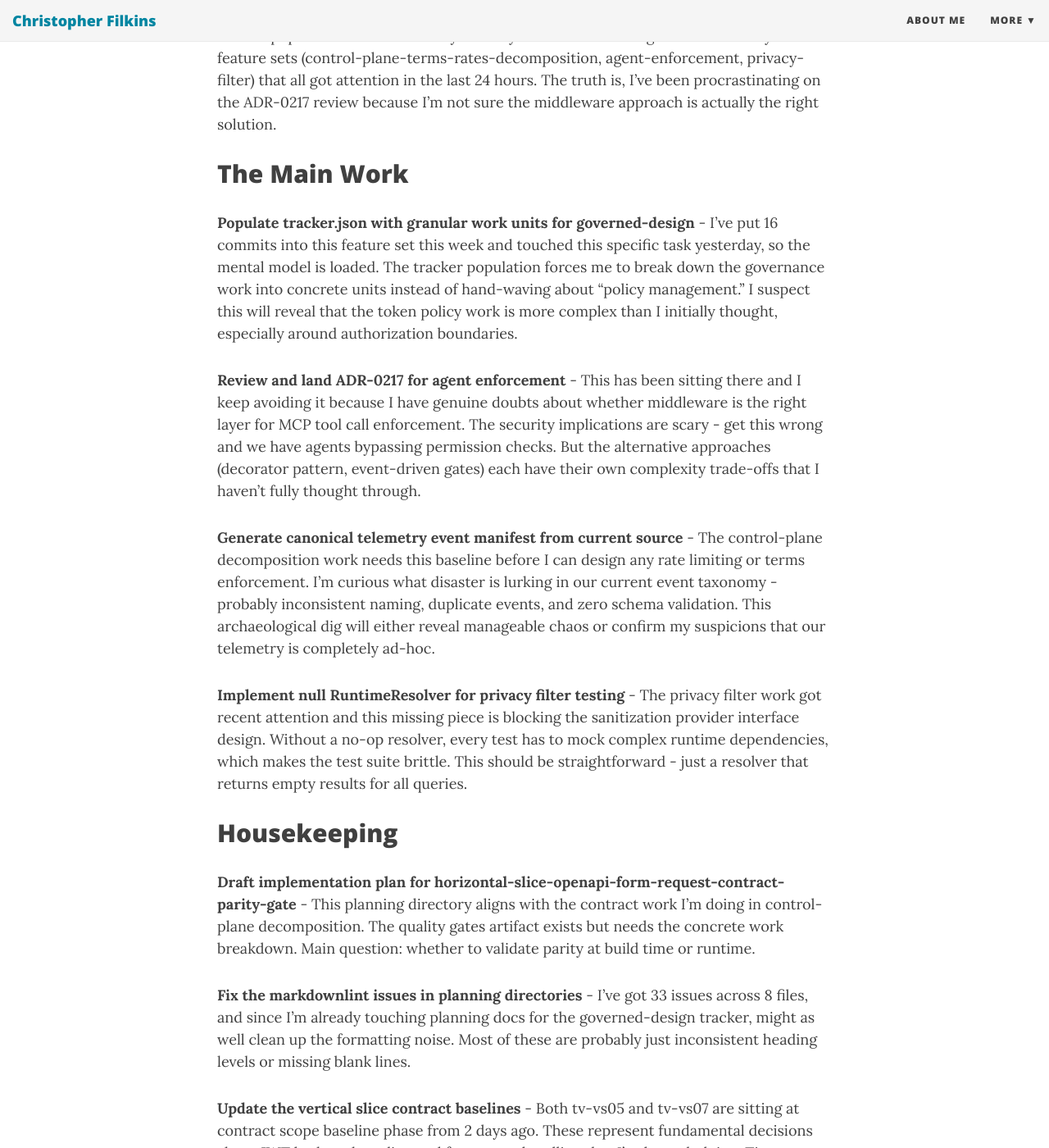
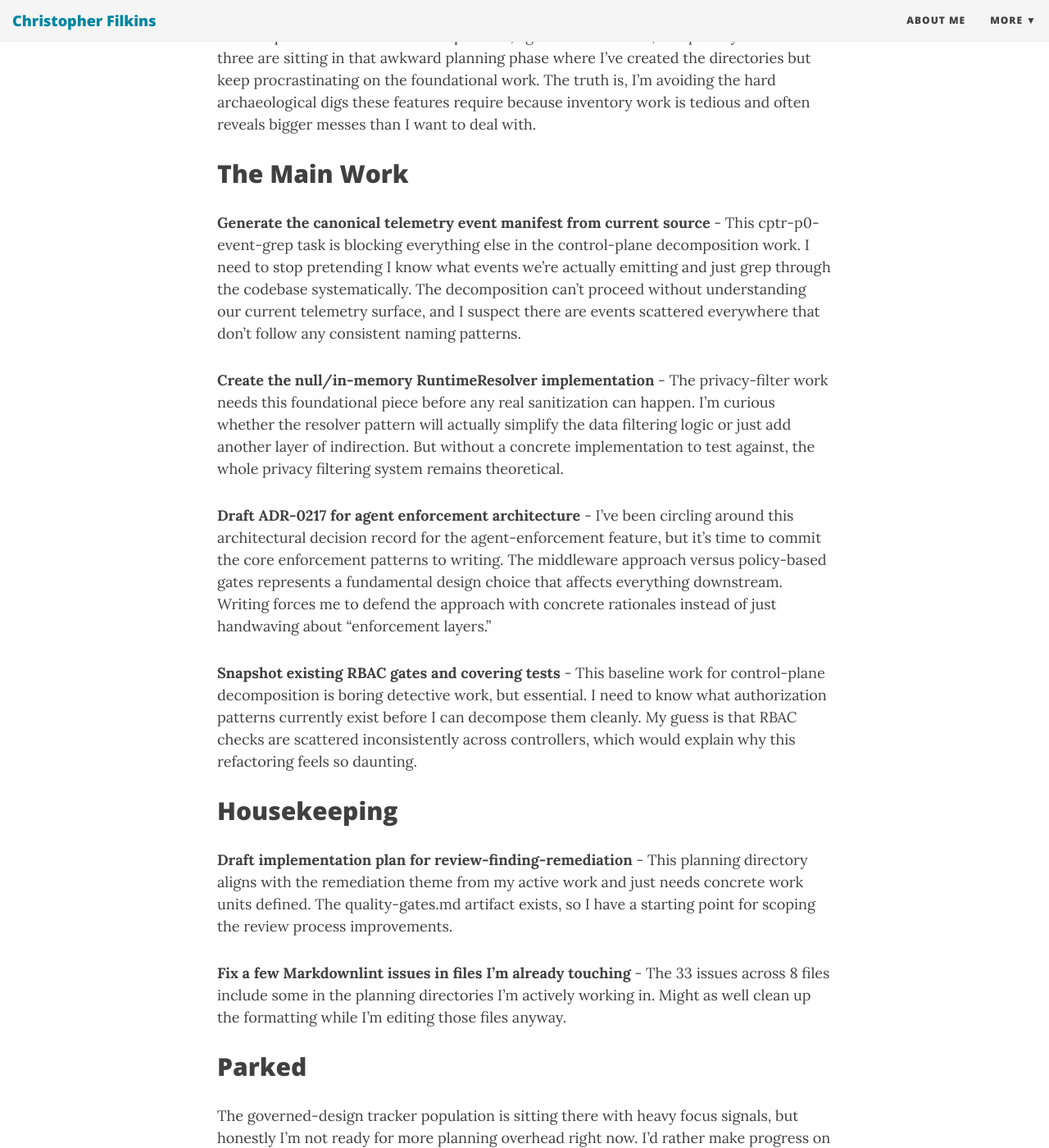
Before and after one commit to filchyboy/filchyboy.github.io, a Jekyll site: the page built from _posts/2026-04-30-daily-dev-log.md, in a window 1280 px wide and 1400 px high, scrolled down 310 px. Shown: the whole window at 82% size. Built offline with Jekyll 4.4.1, drawn with Linux system fonts in a browser that asks for light colours; nearby versions of some CDN libraries; some of the changed text lies outside the part shown.

Commit message:
Update daily dev log: 2026-04-30

```diff
--- a/_posts/2026-04-30-daily-dev-log.md
+++ b/_posts/2026-04-30-daily-dev-log.md
@@ -7,33 +7,31 @@ tags: [dev-tracker]
 ---
 
 <!-- SECTION: DAILY-PLAN START -->
-<!-- plan-generated: 2026-04-30T14:16:58.144576+00:00 -->
+<!-- plan-generated: 2026-04-30T14:40:46.788242+00:00 -->
 
 ## Today's Theme
 
-The governed-design work is screaming at me with its 16 commits this week and that tracker population task I touched yesterday. But I'm also staring at three recently active feature sets (control-plane-terms-rates-decomposition, agent-enforcement, privacy-filter) that all got attention in the last 24 hours. The truth is, I've been procrastinating on the ADR-0217 review because I'm not sure the middleware approach is actually the right solution.
+My focus is scattered across three feature sets that each got attention yesterday - control-plane-terms-rates-decomposition, agent-enforcement, and privacy-filter. All three are sitting in that awkward planning phase where I've created the directories but keep procrastinating on the foundational work. The truth is, I'm avoiding the hard archaeological digs these features require because inventory work is tedious and often reveals bigger messes than I want to deal with.
 
 ## The Main Work
 
-**Populate tracker.json with granular work units for governed-design** - I've put 16 commits into this feature set this week and touched this specific task yesterday, so the mental model is loaded. The tracker population forces me to break down the governance work into concrete units instead of hand-waving about "policy management." I suspect this will reveal that the token policy work is more complex than I initially thought, especially around authorization boundaries.
+**Generate the canonical telemetry event manifest from current source** - This cptr-p0-event-grep task is blocking everything else in the control-plane decomposition work. I need to stop pretending I know what events we're actually emitting and just grep through the codebase systematically. The decomposition can't proceed without understanding our current telemetry surface, and I suspect there are events scattered everywhere that don't follow any consistent naming patterns.
 
-**Review and land ADR-0217 for agent enforcement** - This has been sitting there and I keep avoiding it because I have genuine doubts about whether middleware is the right layer for MCP tool call enforcement. The security implications are scary - get this wrong and we have agents bypassing permission checks. But the alternative approaches (decorator pattern, event-driven gates) each have their own complexity trade-offs that I haven't fully thought through.
+**Create the null/in-memory RuntimeResolver implementation** - The privacy-filter work needs this foundational piece before any real sanitization can happen. I'm curious whether the resolver pattern will actually simplify the data filtering logic or just add another layer of indirection. But without a concrete implementation to test against, the whole privacy filtering system remains theoretical.
 
-**Generate canonical telemetry event manifest from current source** - The control-plane decomposition work needs this baseline before I can design any rate limiting or terms enforcement. I'm curious what disaster is lurking in our current event taxonomy - probably inconsistent naming, duplicate events, and zero schema validation. This archaeological dig will either reveal manageable chaos or confirm my suspicions that our telemetry is completely ad-hoc.
+**Draft ADR-0217 for agent enforcement architecture** - I've been circling around this architectural decision record for the agent-enforcement feature, but it's time to commit the core enforcement patterns to writing. The middleware approach versus policy-based gates represents a fundamental design choice that affects everything downstream. Writing forces me to defend the approach with concrete rationales instead of just handwaving about "enforcement layers."
 
-**Implement null RuntimeResolver for privacy filter testing** - The privacy filter work got recent attention and this missing piece is blocking the sanitization provider interface design. Without a no-op resolver, every test has to mock complex runtime dependencies, which makes the test suite brittle. This should be straightforward - just a resolver that returns empty results for all queries.
+**Snapshot existing RBAC gates and covering tests** - This baseline work for control-plane decomposition is boring detective work, but essential. I need to know what authorization patterns currently exist before I can decompose them cleanly. My guess is that RBAC checks are scattered inconsistently across controllers, which would explain why this refactoring feels so daunting.
 
 ## Housekeeping
 
-**Draft implementation plan for horizontal-slice-openapi-form-request-contract-parity-gate** - This planning directory aligns with the contract work I'm doing in control-plane decomposition. The quality gates artifact exists but needs the concrete work breakdown. Main question: whether to validate parity at build time or runtime.
+**Draft implementation plan for review-finding-remediation** - This planning directory aligns with the remediation theme from my active work and just needs concrete work units defined. The quality-gates.md artifact exists, so I have a starting point for scoping the review process improvements.
 
-**Fix the markdownlint issues in planning directories** - I've got 33 issues across 8 files, and since I'm already touching planning docs for the governed-design tracker, might as well clean up the formatting noise. Most of these are probably just inconsistent heading levels or missing blank lines.
-
-**Update the vertical slice contract baselines** - Both tv-vs05 and tv-vs07 are sitting at contract scope baseline phase from 2 days ago. These represent fundamental decisions about JWT budget throttling and form error handling that I've been dodging. Time to actually define what these features do.
+**Fix a few Markdownlint issues in files I'm already touching** - The 33 issues across 8 files include some in the planning directories I'm actively working in. Might as well clean up the formatting while I'm editing those files anyway.
 
 ## Parked
 
-The todo-remediation template boilerplate replacement is getting deferred despite having momentum. I know it's annoying me every time I create new planning docs, but the governed-design work is more strategically important right now. The boilerplate irritation can wait another day - it's not blocking any real feature development.
+The governed-design tracker population is sitting there with heavy focus signals, but honestly I'm not ready for more planning overhead right now. I'd rather make progress on the three planning sprints I've already started than add a fourth incomplete effort to the pile.
 
 <!-- plan-unit-ids: cptr-p0-event-grep,cptr-p0-rbac-baseline,gov-plan-tracker,gov-ui-route,todoremed-p0-replace-template-boilerplate,tv-vs04-contract-scope-baseline,tv-vs05-contract-scope-baseline,tv-vs07-contract-scope-baseline -->
 <!-- SECTION: DAILY-PLAN END -->
```
